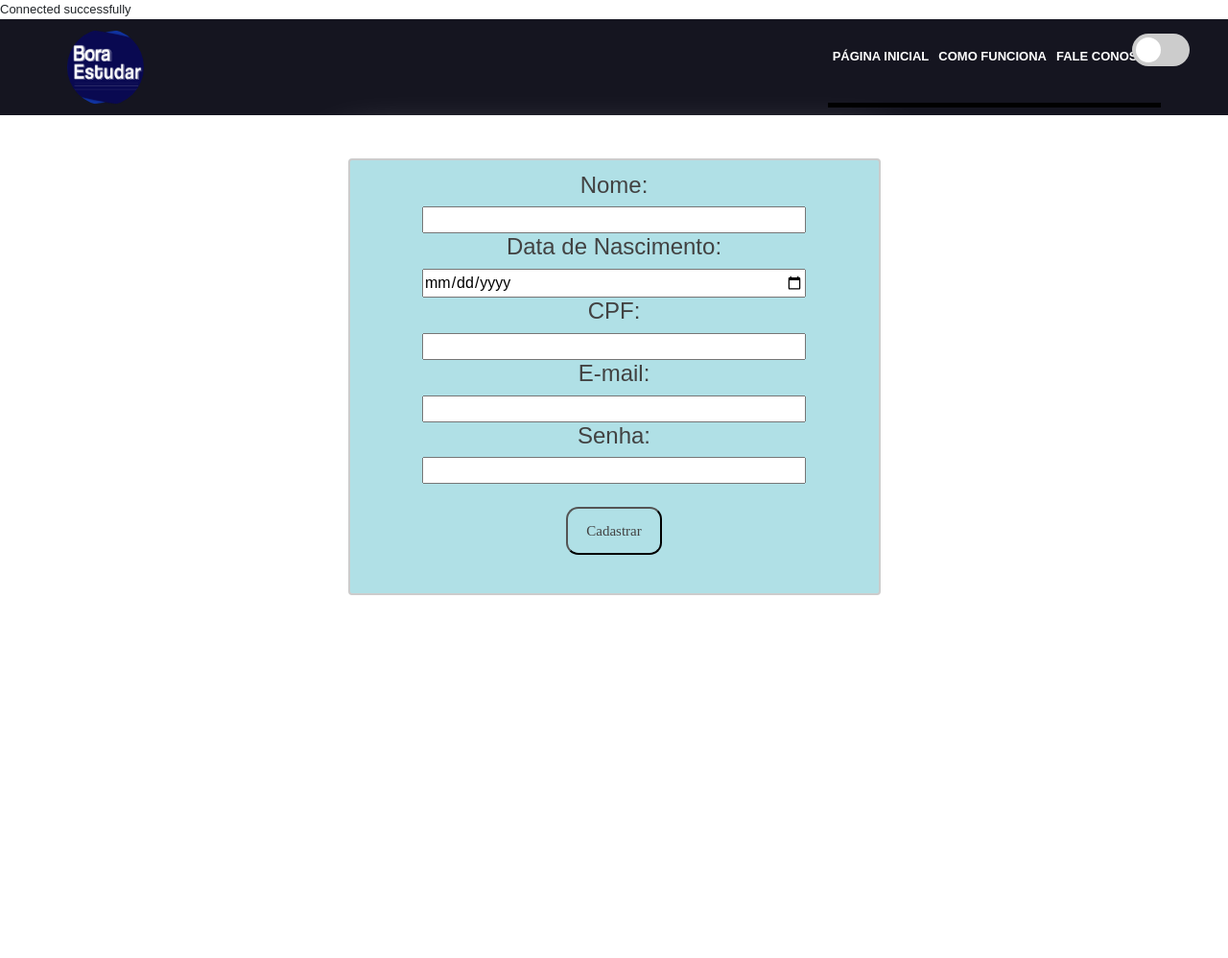
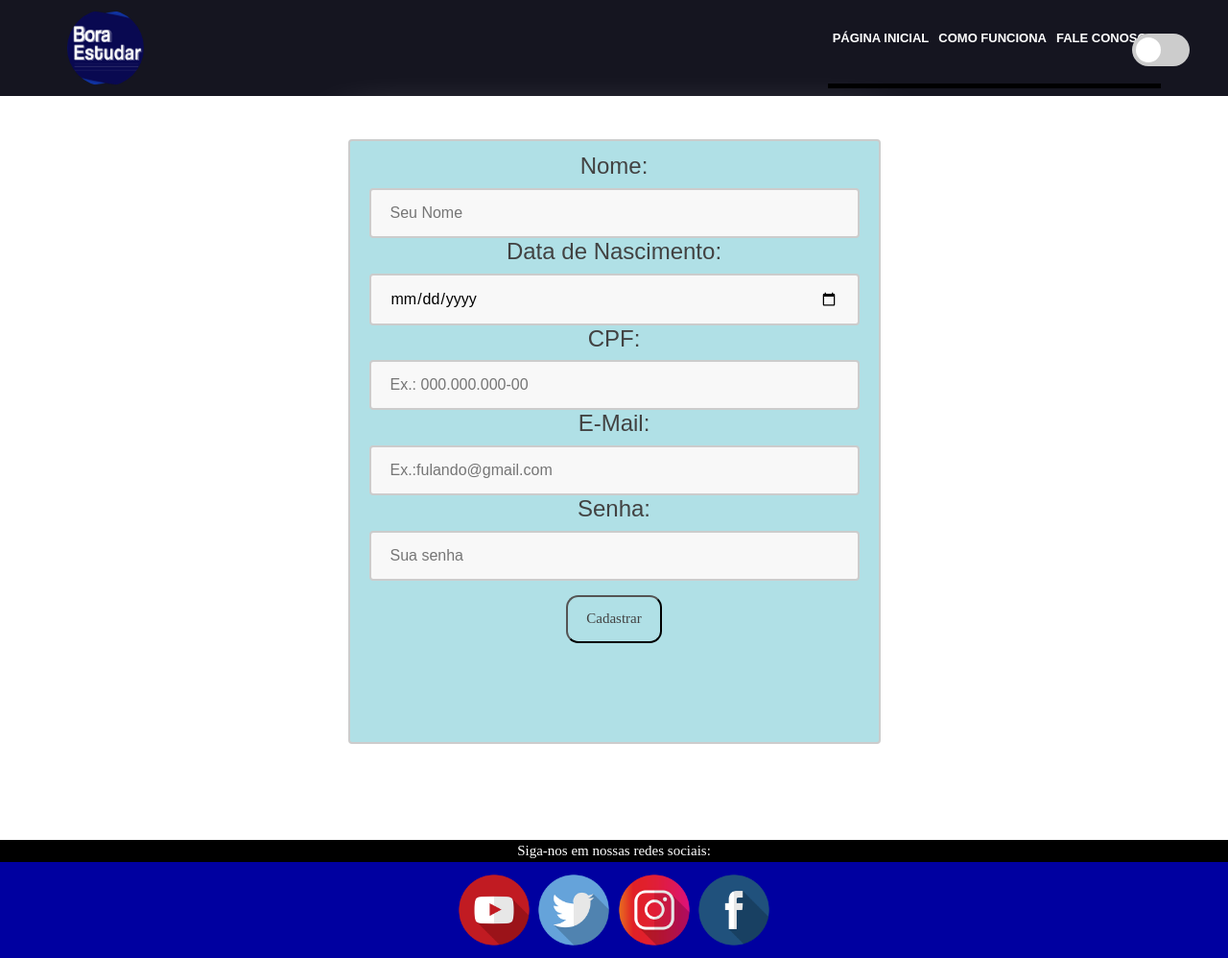
Before and after one commit to luc0liv/Projeto_DoaTech, a PHP site: page /cadastromonitor.php in a window 1280 px wide. Shown: the whole page at 96% size. Before the commit the page ends 620 px from the top, so only its background shows below. Run offline with PHP 8.4, Linux system fonts and the light colour scheme.

Commit message:
ajustes no css

```diff
--- a/assets/css/faleConosco.css
+++ b/assets/css/faleConosco.css
@@ -133,6 +133,13 @@
     }
   }
 
+  #formulario2{
+
+    /* border: solid red 2px; */
+    background-color: #302AE6;
+
+    }
+
 #formulario {
   width: 50%;
   height: 65%;
@@ -151,6 +158,12 @@
   margin-top:15px;
 
 }
+
+
+
+
+
+
 #TextA{
     position: relative;
     width: 100%;
@@ -161,6 +174,7 @@
     background-color: #f8f8f8;
     font-size: 16px;
 }
+
 
 
 #TextArea {
@@ -188,6 +202,7 @@
 }
 
 #botao:hover{
+    color: #fff !important;
     background-color:var(--secondary-color);
 }
 
@@ -195,3 +210,22 @@ form{
     text-align: center;
 
 }
+/*
+#formul22 {
+  width: 50%;
+  height: 65%;
+  padding: 12px 20px;
+  box-sizing: border-box;
+  border: 2px solid #ccc;
+  border-radius: 4px;
+  background-color:var(--bg-form);
+  box-shadow: 0px 0px 1px var(--bg-shadow);
+  animation: neon .08s ease-in-out infinite alternate;
+  animation: neon_fosco .08s ease-in-out infinite alternate;
+  color:var(--font-color);
+  font-size: 16px;
+  margin: auto;
+  margin-bottom: 20px;
+  margin-top:15px;
+
+} */
--- a/cadastromonitor.php
+++ b/cadastromonitor.php
@@ -7,6 +7,7 @@ include_once('cadastromonitorbd.php');
 
 <!DOCTYPE html>
 <html lang="pt-br">
+
 <head>
     <meta charset="utf-8">
     <link rel="stylesheet" href="https://stackpath.bootstrapcdn.com/bootstrap/4.1.3/css/bootstrap.min.css" integrity="sha384-MCw98/SFnGE8fJT3GXwEOngsV7Zt27NXFoaoApmYm81iuXoPkFOJwJ8ERdknLPMO" crossorigin="anonymous">
@@ -15,7 +16,19 @@ include_once('cadastromonitorbd.php');
     <script defer type="text/javascript" src="./assets/scripts/index.js"></script>
     <title>Contatos</title>
 </head>
+
 <body>
+
+    <!-- Inicio do switch -->
+    <div class="tema">
+        <div class="theme-switch-wrapper">
+            <label class="theme-switch" for="checkbox">
+                <input type="checkbox" id="checkbox" />
+                <div class="slider round"></div>
+            </label>
+        </div>
+    </div>
+    <!--fim do switch-->
 
     <header>
         <div class="header">
@@ -24,11 +37,11 @@ include_once('cadastromonitorbd.php');
             </div>
 
             <div class="menu">
-                    <img class="menu-opener" src="./assets/img/menu.png"/>
+                <img class="menu-opener" src="./assets/img/menu.png" />
                 <nav>
                     <ul>
                         <li><a href="index.php">Página inicial</a></li>
-                            <li><a href="comoFunciona.php">Como Funciona</a></li>
+                        <li><a href="comofunciona.php">Como Funciona</a></li>
                         <li><a href="faleConosco.php">Fale Conosco</a></li>
                     </ul>
                 </nav>
@@ -36,50 +49,56 @@ include_once('cadastromonitorbd.php');
         </div>
     </header>
 
-    <!-- Inicio do switch -->
-    <div class="tema">
-        <div class="theme-switch-wrapper">
-            <label class="theme-switch" for="checkbox">
-                <input type="checkbox" id="checkbox" />
-                <div class="slider round" ></div>
-            </label>
-        </div>
-    </div>
-    <!--fim do switch-->
-
-
 
 
     <main>
 
         <div class="space">
             <div class="container">
-        <form method="post" action="" class="monitorando" id="formulario">
+                <section id="formulario" style="height:90%">
+                    <form method="post" action="" class="monitorando" >
+
                     <h4>Nome:</h4>
-            <input type="text" style="width: 400px;" name="monnome"><br>
-            <h4>Data de Nascimento:
-            </h4>
-            <input type="date" style="width: 400px;" name="monnasc">
-            <h4>
-                CPF:
-            </h4>
-            <input type="number" style="width: 400px;" name="moncpf">
-            <h4>
-                E-mail:
-            </h4>
-            <input type="email" style="width: 400px;" name="monemail">
-            <h4>
-               Senha:
-            </h4>
-            <input type="password" style="width: 400px;" name="monsenha"><br><br>
+                    <input type="text" name="nome" id="TextA" placeholder="Seu Nome">
 
-            <input type="submit" id="botao" value="Cadastrar">
+                    <h4>Data de Nascimento:</h4>
+                    <input type="date" name="dataNascimento" id="TextA">
+
+                    <h4>CPF:</h4>
+                    <input type="text" name="cpf" placeholder="Ex.: 000.000.000-00" id="TextA">
+
+                    <h4>E-Mail:</h4>
+                    <input type="email" id="TextA" name="email" placeholder="Ex.:fulando@gmail.com">
+
+                    <h4>Senha:</h4>
+                    <input  type="password" id="TextA" name="senha" placeholder="Sua senha">
+
+                    <input style="margin-top:15px;"type="submit" id="botao" value="Cadastrar">
+
                     </form>
+                </section>
+
             </div>
         </div>
 
 
     </main>
 
+       <!--Inicio do rodapé-->
+       <footer>
+        <div id="follow">Siga-nos em nossas redes sociais:</div>
+        <div class="social">
+            <a href="https://www.youtube.com/"><img src="./assets/img/ytb.png" class="iconSocial" alt="youtube"></a>
+
+            <a href="https://twitter.com/home"><img src="./assets/img/twtr.png" class="iconSocial" alt="twitter"></a>
+
+            <a href="https://www.instagram.com"><img src="./assets/img/insta.png" class="iconSocial" alt="insta"></a>
+
+            <a href="https://www.facebook.com"><img src="./assets/img/fbk.png" class="iconSocial" alt="facebook"></a>
+        </div>
+    </footer>
+    <!--Fim do rodapé-->
+
 </body>
+
 </html>
--- a/comofunciona.php
+++ b/comofunciona.php
@@ -25,7 +25,7 @@
                 <nav>
                     <ul>
                         <li><a href="index.php">Página inicial</a></li>
-                        <li><a href="comoFunciona.php">Como Funciona</a></li>
+                        <li><a href="comofunciona.php">Como Funciona</a></li>
                         <li><a href="faleConosco.php">Fale Conosco</a></li>
                     </ul>
                 </nav>
--- a/conexaobd.php
+++ b/conexaobd.php
@@ -1,14 +1,16 @@
 <?php
-    $servername = "localhost";
-    $database = "bancodosquad";
-    $username = "root";
-    $password = "";
+    $servername = "localhost"; //nome do seu servidor
+    $database = "boraestudar"; //seu banco de dados
+    $username = "root"; //nome do usuário
+    $password = ""; //sua senha
+
+
+
     // Create connection
     $conn = mysqli_connect($servername, $username, $password, $database);
     // Check connection
     if (!$conn) {
         die("Connection failed: " . mysqli_connect_error());
     }
-    echo "Connected successfully";
     mysqli_close($conn);
     ?>
--- a/faleConosco.php
+++ b/faleConosco.php
@@ -26,7 +26,7 @@
                     <nav>
                         <ul>
                             <li><a href="index.php">Página inicial</a></li>
-                            <li><a href="comoFunciona.php">Como Funciona</a></li>
+                            <li><a href="comofunciona.php">Como Funciona</a></li>
                             <li><a href="faleConosco.php">Fale Conosco</a></li>
                         </ul>
                     </nav>
```
Also changed, not shown: boraestudar.sql (+2 -12 lines), cadastroaluno.php (+26 -21 lines), assets/css/main.css (line endings or trailing spaces). Lines whose indentation alone changed are shown as unchanged.
